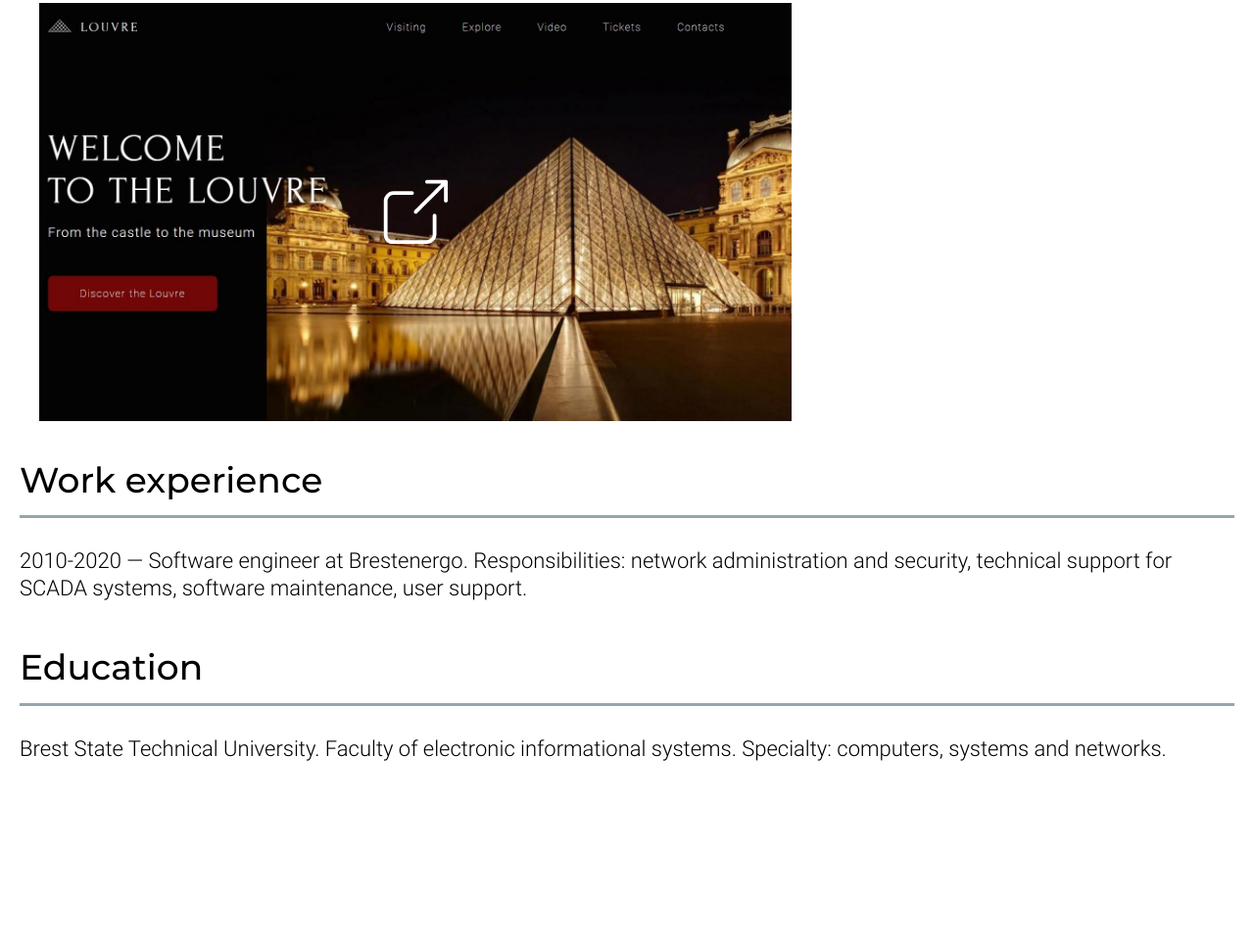
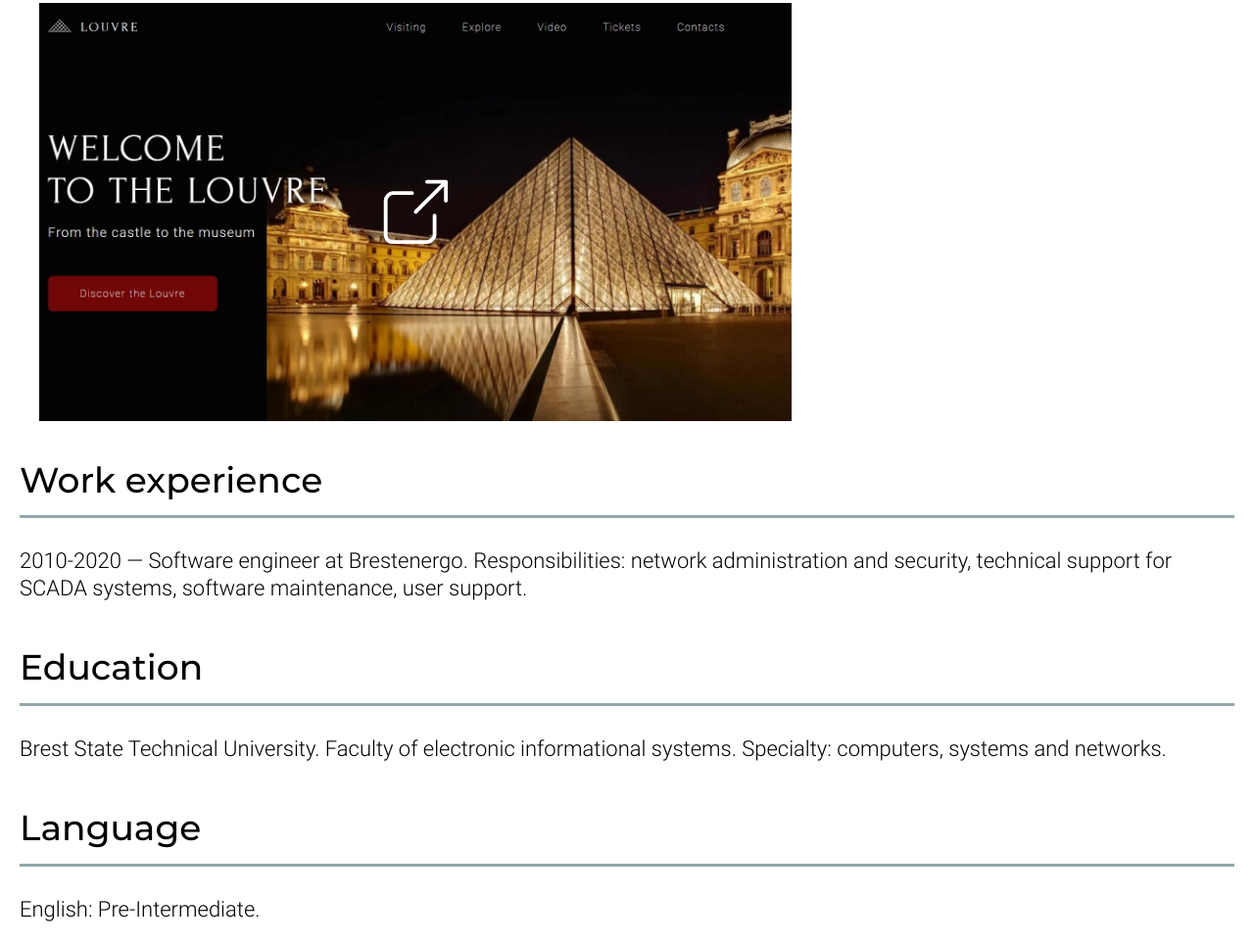
Before and after one commit to alexgrishchuk/rsschool-cv, a plain HTML site: page index.html in a window 1280 px wide. Shown: the part 1298-2262 px from the top of the page at 98% size. Before the commit the page ends 2098 px from the top, so only its background shows below. Drawn offline with nearby package versions, Linux system fonts and the light colour scheme; a web font is replaced by a local one.

Commit message:
feat: add language section

```diff
--- a/index.html
+++ b/index.html
@@ -119,6 +119,12 @@
                 <p class="main-text">Brest State Technical University. Faculty of electronic informational systems. Specialty: computers, systems and networks.</p>
             </div>
         </section>
+        <section class="section language" id="language">
+            <div class="container">
+                <h2 class="section-title underline-title">Language</h2>
+                <p class="main-text">English: Pre-Intermediate.</p>
+            </div>
+        </section>
     </main>
     <footer class="footer">
     </footer>
```
